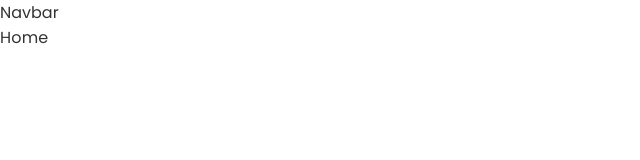
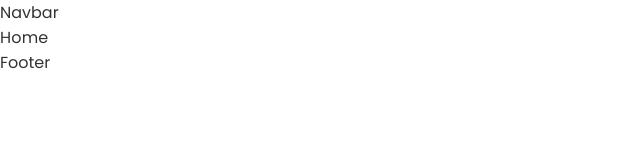
Before and after one commit to pernillasterner/ninanilsdotter, a React (Vite) app: page / in a window 1280 px wide. Shown: the top 160 px of the page, without its empty margins (0-640 px from the left). Built offline with nearby package versions, Linux system fonts and the light colour scheme.

Commit message:
Add footer

```diff
--- a/src/App.jsx
+++ b/src/App.jsx
@@ -1,3 +1,4 @@
+import { Footer } from "./components/Footer/Footer";
 import { NavBar } from "./components/NavBar/NavBar";
 import { Home } from "./pages/Home";
 
@@ -6,6 +7,7 @@ export const App = () => {
     <>
       <NavBar />
       <Home />
+      <Footer />
     </>
   );
 };
--- a/src/components/Footer/Footer.jsx
+++ b/src/components/Footer/Footer.jsx
@@ -1,4 +1,4 @@
-import ".Footer.scss";
+import "./Footer.scss";
 
 export const Footer = () => {
   return <footer>Footer</footer>;
```
